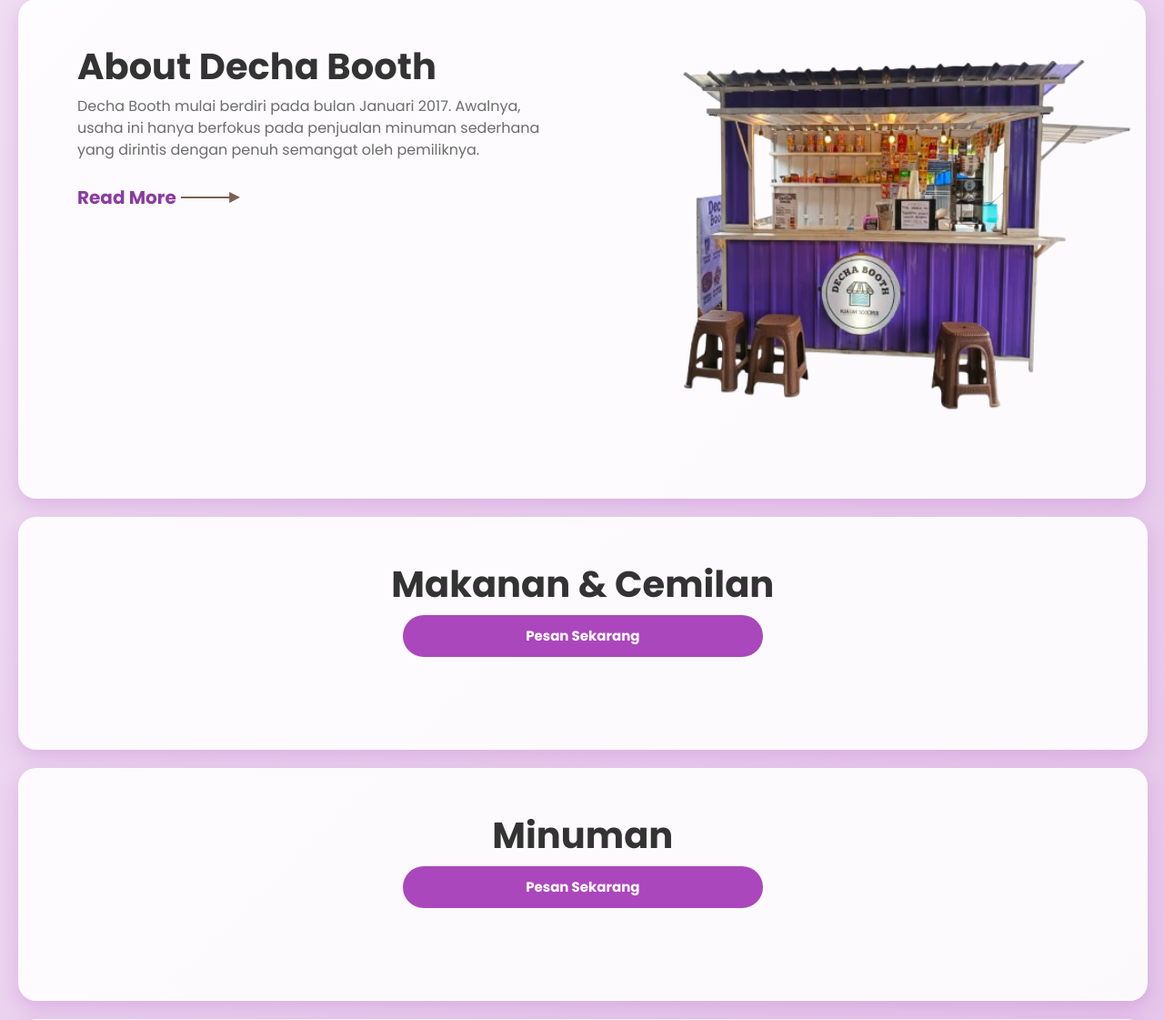
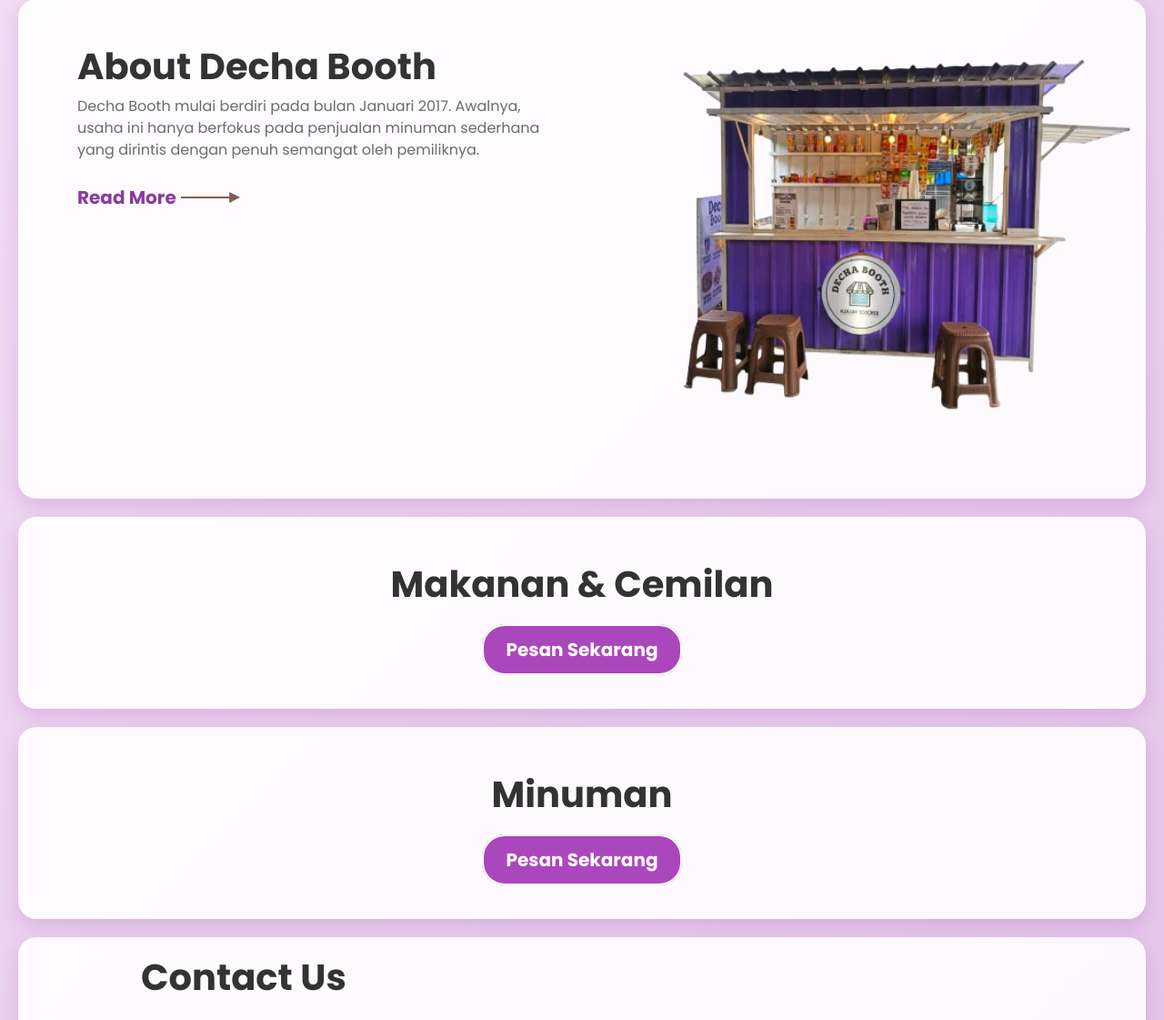
Before and after one commit to fauzifzifi/dechabooth, a PHP site: page / in a window 1280 px wide. Shown: the part 821-1942 px from the top of the page at 91% size. Run offline with PHP 8.4, Linux system fonts and the light colour scheme; data that the repository does not hold is empty; some libraries are stand-ins or nearby versions.

Commit message:
update menu

```diff
--- a/css/style.css
+++ b/css/style.css
@@ -358,8 +358,6 @@ a:focus {
 
 .chocolate_section {
   background: #ffffffe6;
-  height: 10%;
-  width: 97%;
   border-radius: 20px; /* Rounded corners */
   margin: 20px;
   padding: 50px;
@@ -379,9 +377,7 @@ a:focus {
 }
 
 .chocolate_section .chocolate_container {
-  padding-bottom: 75px;
   display: grid;
-  grid-template-columns: repeat(auto-fit, minmax(250px, 1fr));
   gap: 20px;
 }
 
@@ -525,46 +521,32 @@ a:focus {
 
 @media (max-width: 768px) {
   .chocolate_section .slick-prev {
-    left: 15px !important;
+    left: -50px !important;
   }
   .chocolate_section .slick-next {
-    right: 15px !important;
+    right: -50px !important;
   }
 }
 
 /* pesan sekarang section */
-.pesan_section {
-  padding-bottom: 50px;
-  margin-top: -100px;
-}
-
-.container_pesan {
-  max-width: 1200px;
-  margin: 0 auto;
-  padding: 0 15px;
-}
-
 /* Styling untuk tombol */
 .btn-pesan {
   position: relative;
-  z-index: 10   ;
-  display: inline-block;
-  width: 400px;
-  height: 50px;
+  display: absolute;
+  z-index: 2;
   padding: 12px 24px;
-  font-size: 15px;
+  font-size: 20px;
   font-weight: bold;
   color: #ffffff;
   background-color: #ab47bc;
   border: 2px solid;
   border-radius: 25px;
   text-decoration: none;
-  text-align: center;
   transition: background-color 0.3s ease, border-color 0.3s ease;
 }
 
 .btn-pesan:hover {
-  background-color: #e1bee7 ;
+  background-color: #e1bee7;
   border-color: #ab47bc;
   color: #ffffff;
 }
--- a/index.php
+++ b/index.php
@@ -183,25 +183,14 @@ if ($_SERVER['REQUEST_METHOD'] == 'POST' && isset($_POST['kirim_pesan'])) {
               <div class="detail-box">
                 <h6><?php echo $row['nama_menu']; ?></h6>
                 <h5>Rp. <?php echo number_format($row['harga'], 0, ',', '.'); ?></h5>
-                <!-- Tombol ganti -->
-                <div class="quantity-controls" data-name="<?php echo $row['nama_menu']; ?>"
-                  data-price="<?php echo $row['harga']; ?>" data-stok="<?php echo $row['stok']; ?>">
-                  <button class="minus">−</button>
-                  <span class="quantity-number">0</span>
-                  <button class="plus">+</button>
-                </div>
               </div>
             </div>
           <?php } ?>
         </div>
       </div>
-      <section class="pesan_section">
-          <div class="container_pesan">
       <div class="text-center">
         <a href="menu.php" class="btn-pesan">Pesan Sekarang</a>
       </div>
-          </div>
-        </section>
     </section>
 
     <!-- ====== MINUMAN SECTION ====== -->
@@ -221,25 +210,14 @@ if ($_SERVER['REQUEST_METHOD'] == 'POST' && isset($_POST['kirim_pesan'])) {
               <div class="detail-box">
                 <h6><?php echo $row['nama_menu']; ?></h6>
                 <h5>Rp. <?php echo number_format($row['harga'], 0, ',', '.'); ?></h5>
-                <!-- Tombol ganti -->
-                <div class="quantity-controls" data-name="<?php echo $row['nama_menu']; ?>"
-                  data-price="<?php echo $row['harga']; ?>" data-stok="<?php echo $row['stok']; ?>">
-                  <button class="minus">−</button>
-                  <span class="quantity-number">0</span>
-                  <button class="plus">+</button>
-                </div>
               </div>
             </div>
           <?php } ?>
         </div>
       </div>
-      <section class="pesan_section">
-          <div class="container_pesan">
       <div class="text-center">
         <a href="menu.php" class="btn-pesan">Pesan Sekarang</a>
       </div>
-          </div>
-        </section>
     </section>
 
     <!-- panel cart -->
```
Lines whose indentation alone changed are shown as unchanged.
